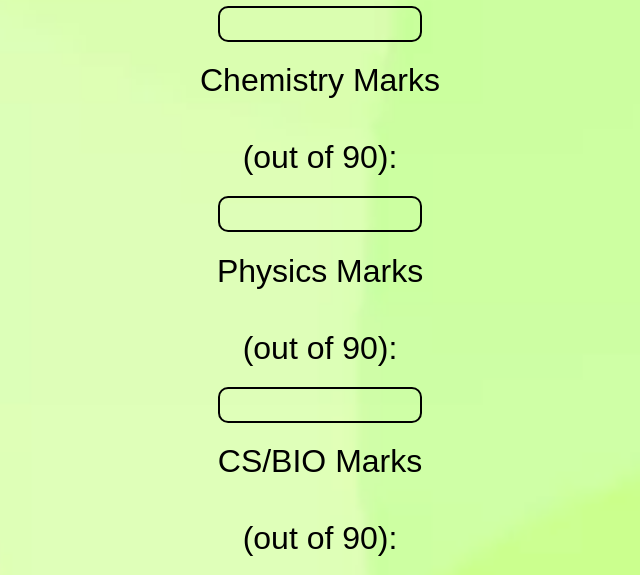
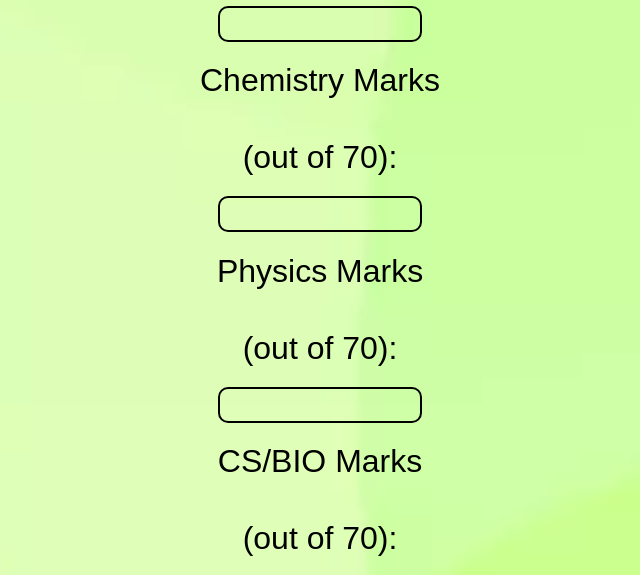
Before and after one commit to webpicker606/12_Th_mark-_calculator, a plain HTML site: page index.html in a window 1280 px wide. Shown: the part 1400-1975 px from the top of the page, 320-960 px from the left. Drawn offline with Linux system fonts and the light colour scheme.

Commit message:
update
changed the out of 90 to out of 70

```diff
--- a/index.html
+++ b/index.html
@@ -38,13 +38,13 @@
         <label for="11mat">(out of 90):</label>
         <input type="number" name="11mat" id="11mat">
         <label for="11che">Chemistry Marks</label>
-        <label for="11che">(out of 90):</label>
+        <label for="11che">(out of 70):</label>
         <input type="number" name="11che" id="11che">
         <label for="11phy">Physics Marks</label>
-        <label for="11phy">(out of 90):</label>
+        <label for="11phy">(out of 70):</label>
         <input type="number" name="11phy" id="11phy">
         <label for="11cs">CS/BIO Marks</label>
-        <label for="11cs">(out of 90):</label>
+        <label for="11cs">(out of 70):</label>
         <input type="number" name="11cs" id="11cs">
     </div>
 
```
